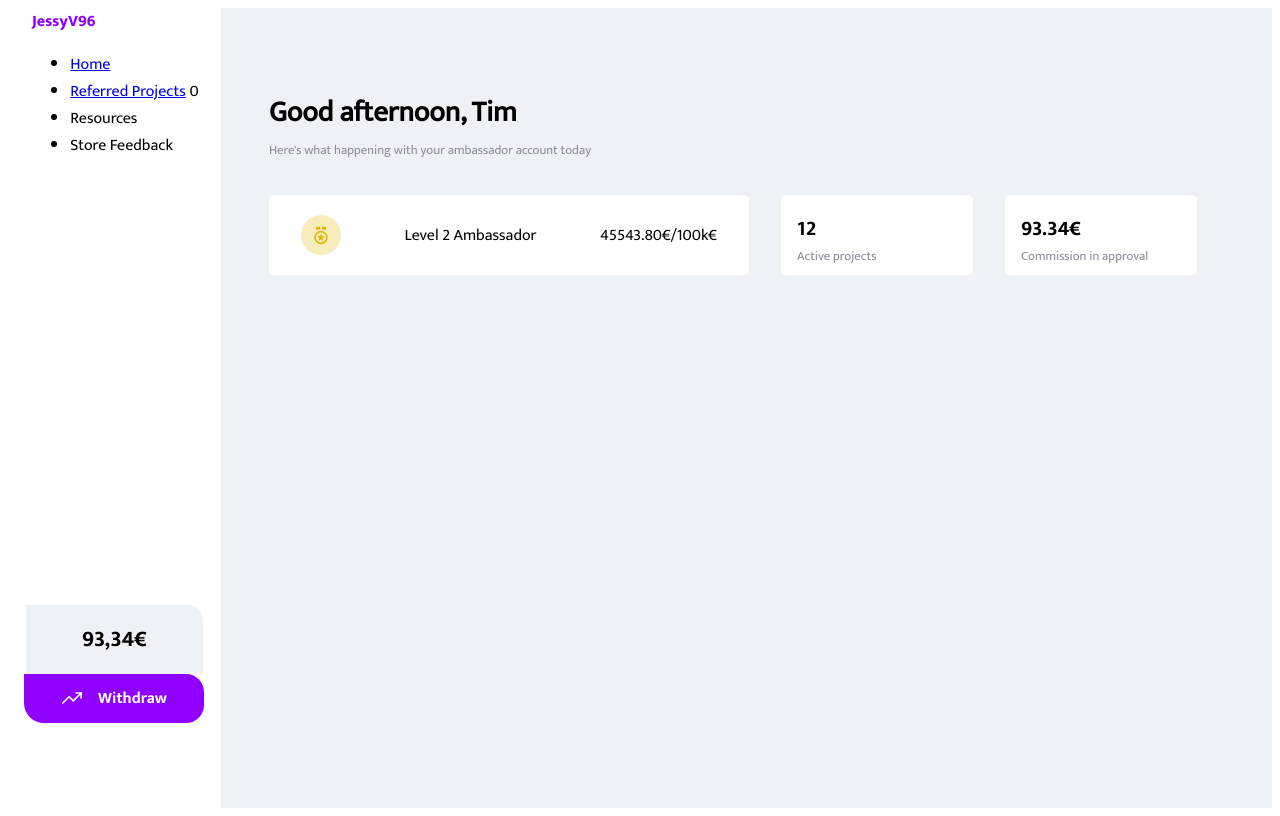
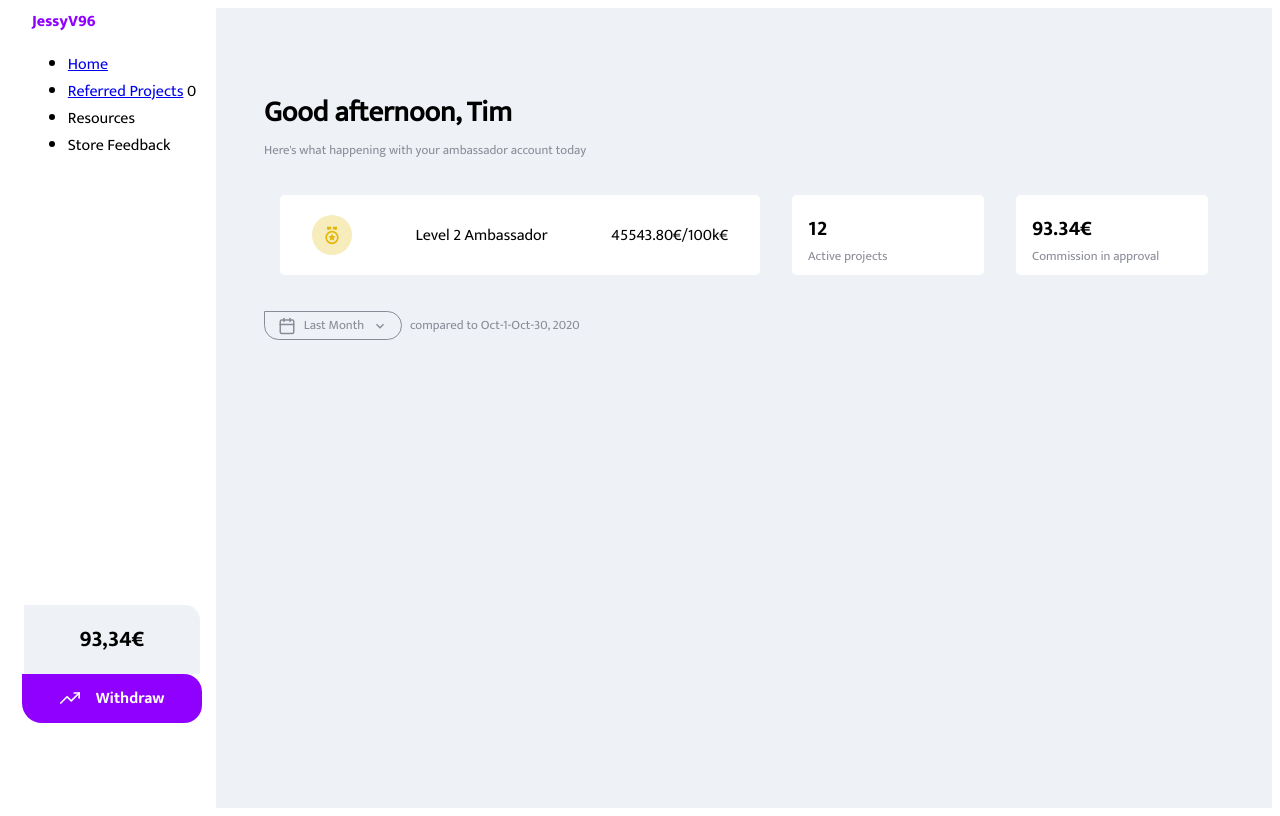
Before and after one commit to JESSYV96/nextjs-dashboard, a Next.js app: page / in a window 1280 px wide. Built offline with nearby package versions, Linux system fonts and the light colour scheme.

Commit message:
Set up Comparison Widget

```diff
--- /dev/null
+++ b/components/WidgetComparison.tsx
@@ -0,0 +1,17 @@
+import { FiCalendar } from 'react-icons/fi';
+import { MdKeyboardArrowDown } from 'react-icons/md';
+import styles from '../styles/components/widgetComparison.module.scss'
+const WidgetComparison = () => {
+    return (
+        <div className={styles.comparisonContainer}>
+            <div className={styles.monthWidget}>
+                <FiCalendar size={18} />
+                <span>Last Month</span>
+                <MdKeyboardArrowDown />
+            </div>
+            <p>compared to Oct-1-Oct-30, 2020</p>
+        </div>
+    )
+}
+
+export default WidgetComparison
--- a/pages/index.tsx
+++ b/pages/index.tsx
@@ -1,12 +1,14 @@
 import React from 'react'
 import WidgetAmbassador from '../components/WidgetAmbassador'
 import WidgetAmbassadorLevel from '../components/WidgetAmbassadorLevel'
+import WidgetComparison from '../components/WidgetComparison'
 import ContentLayout from '../layouts/DashboardContentLayout'
 import styles from '../styles/pages/home.module.scss'
 
 export default function Home() {
   return (
     <ContentLayout>
+      <div className={styles.alignBlocs}>
         <div className={styles.titleContainer}>
           <h2 className={styles.title}>Good afternoon, Tim</h2>
           <span className={styles.subtitle}>Here's what happening with your ambassador account today</span>
@@ -20,9 +22,14 @@ export default function Home() {
             title="Commission in approval"
             content="93.34€" />
         </div>
+        <div className={styles.comparisonContainer}>
+          <WidgetComparison />
+        </div>
         <div className={styles.projectContainer}>
 
         </div>
+      </div>
+
     </ContentLayout>
   )
 }
--- a/styles/components/sidebar.module.scss
+++ b/styles/components/sidebar.module.scss
@@ -3,7 +3,7 @@
 
 .navContainer {
   height: 100vh;
-  width: 20vw;
+  width: 100vw;
 
   .title {
     color: colors.$primary-color;
--- /dev/null
+++ b/styles/components/widgetComparison.module.scss
@@ -0,0 +1,29 @@
+@use '../colors';
+
+.comparisonContainer {
+  display: flex;
+  align-items: center;
+  flex-direction: row;
+  %commons {
+    color: colors.$secondary-color;
+  }
+  .monthWidget {
+    @extend %commons;
+    display: flex;
+    padding: 0.2rem 0.8rem;
+    border: 1px solid colors.$secondary-color;
+    border-radius: 0 30px 30px 30px;
+    justify-content: space-around;
+    align-items: center;
+    span {
+        margin: 0 0.5rem;
+        font-size: 0.8rem;
+    }
+  }
+
+  p {
+    @extend %commons;
+    margin: 0.5rem;
+    font-size: 0.8rem;
+  }
+}
--- a/styles/layouts/dashboardContent.module.scss
+++ b/styles/layouts/dashboardContent.module.scss
@@ -2,7 +2,6 @@
 
 .dashboardContent {
   background-color: colors.$background;
-  width: 100%;
   display: flex;
   flex-direction: column;
   align-items: flex-start;
--- a/styles/pages/home.module.scss
+++ b/styles/pages/home.module.scss
@@ -1,8 +1,13 @@
 @use '../colors';
 @use '../fonts';
 
+.alignBlocs {
+  display: flex;
+  flex-direction: column;
+  justify-content: flex-start;
+  margin: 0rem 3rem;
   .titleContainer {
-  margin: 0rem 3rem;
+    //
     margin-top: 5rem;
 
     .title {
@@ -17,7 +22,8 @@
   }
 
   .ambassadorContainer {
-  margin: 0 2rem;
+    //margin: 0 2rem;
     display: flex;
     flex-direction: row;
   }
+}
```
Lines whose indentation alone changed are shown as unchanged.
